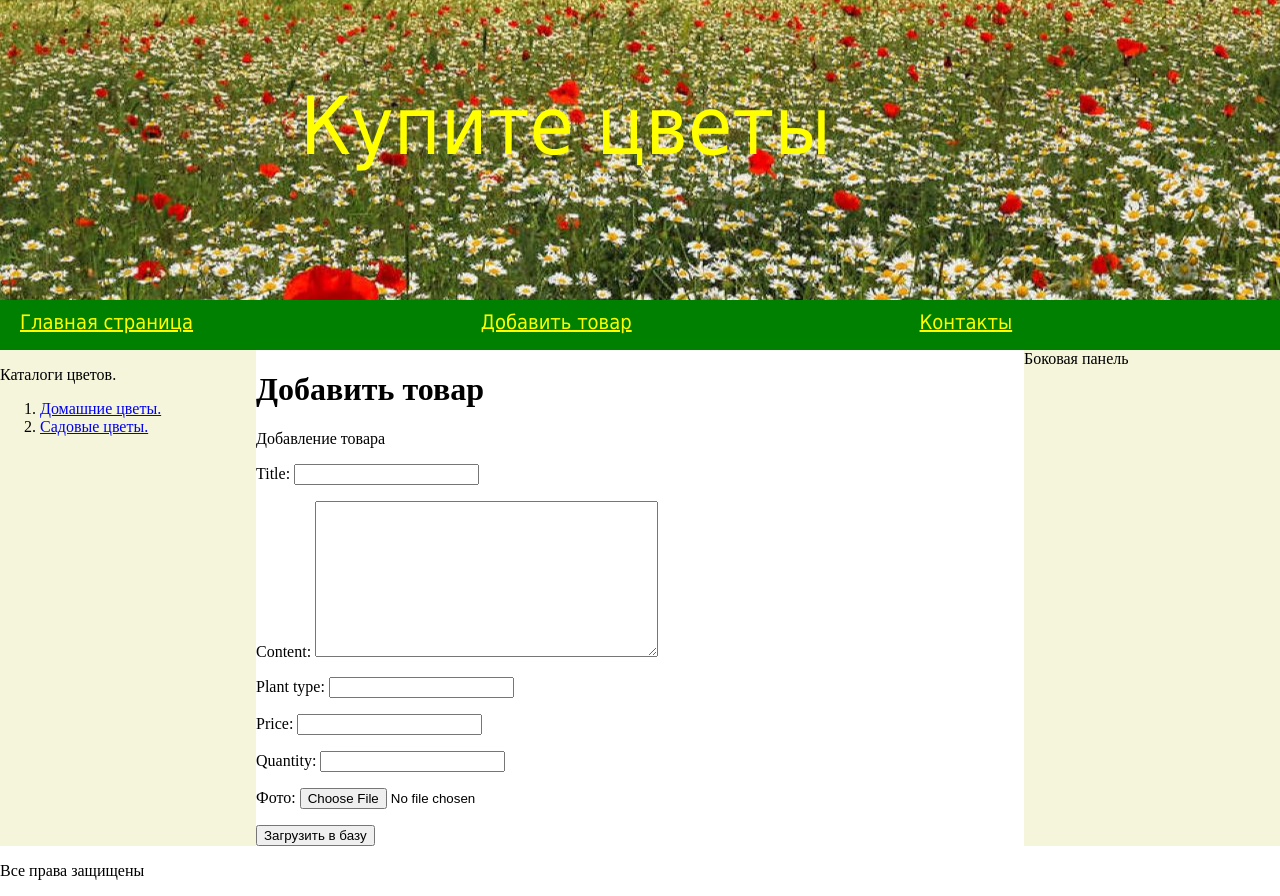
After one commit to Sergey1-git/DjangoWebSite, a Django app: page /add_product/ in a window 1280 px wide. The commit adds this page. Run offline with Django 5.2, Linux system fonts and the light colour scheme.

Commit message:
create product.html add func add_product into file views.py,changes files forms.py, urls

```diff
--- a/flower_shop/flower/forms.py
+++ b/flower_shop/flower/forms.py
@@ -1,5 +1,5 @@
 from django import forms
-from flower_shop.flower.models import Flower
+from .models import Flower
 
 
 class AddProductForm(forms.ModelForm):
--- /dev/null
+++ b/flower_shop/flower/templates/flower/product.html
@@ -0,0 +1,13 @@
+{% extends 'base.html' %}
+
+{% block content %}
+<h1>Добавить товар</h1>
+
+<form action="{% url 'add_product' %}" method="post" enctype="multipart/form-data">
+    <p>{{title}}</p>
+    {% csrf_token %}
+    {{ form.as_p }}
+    <button type="submit">Загрузить в базу</button>
+</form>
+
+{% endblock %}
--- a/flower_shop/flower/urls.py
+++ b/flower_shop/flower/urls.py
@@ -5,6 +5,8 @@
 
 urlpatterns = [
     path('', views.index,name='home' ),
+    path('add_product/', views.add_product, name='add_product'),
+    path('contact/', views.contact, name='contact'),
 ]
 
 
--- a/flower_shop/flower/views.py
+++ b/flower_shop/flower/views.py
@@ -1,6 +1,10 @@
+from django.http import HttpResponse
 from django.shortcuts import render
 
+from .forms import AddProductForm
+
 menu = [{'title': "Главная страница", 'url_name': 'home'},
+        {'title': "Добавить товар", 'url_name': 'add_product'},
         {'title': "Контакты", 'url_name': 'contact'},
 ]
 
@@ -8,3 +12,19 @@
 def index(request):
     date={'title': 'Главная страница','menu': menu,'posts': 'db.sqlite3',}
     return render(request, 'flower/index.html', context=date)
+
+
+def add_product(request):
+
+    if request.method == "POST":
+        form = AddProductForm(request.POST, request.FILES)
+        if form.is_valid():
+            print('Valid add_product')
+            form.save()
+    else:
+        print('NO Valid add_product')
+        form = AddProductForm()
+    return render(request, 'flower/product.html',{'title': 'Добавление товара','menu': menu,'form': form,})
+
+def contact(request):
+    return HttpResponse("Обратная связь")
--- a/flower_shop/templates/base.html
+++ b/flower_shop/templates/base.html
@@ -13,7 +13,7 @@
     <div class="menu">
 
                  {% for m in menu %}
-                     <div class="menu_text"><a href=# style="color:yellow" >{{m.title}}</a></div>
+                      <div class="menu_text"><a href="{% url m.url_name %}" style="color:yellow" >{{m.title}}</a></div>
                  {% endfor %}
 
     </div>
```
